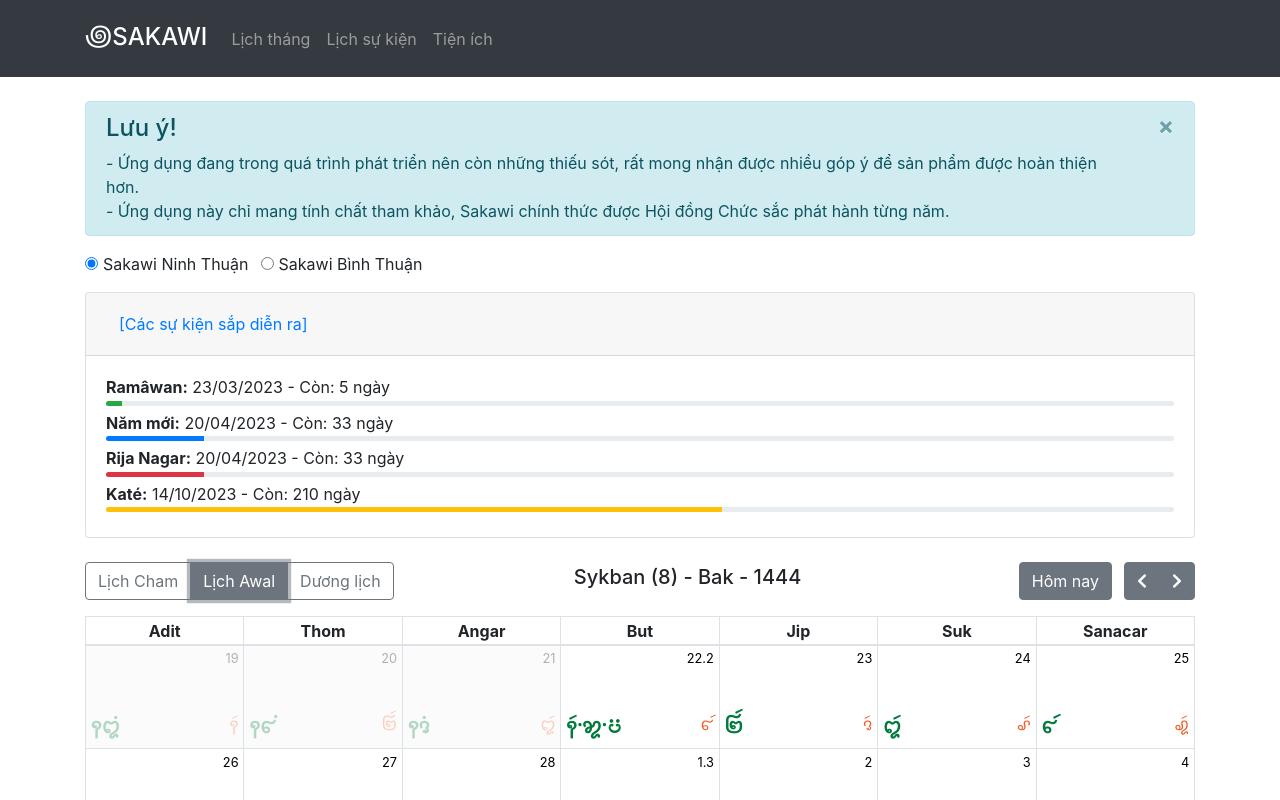
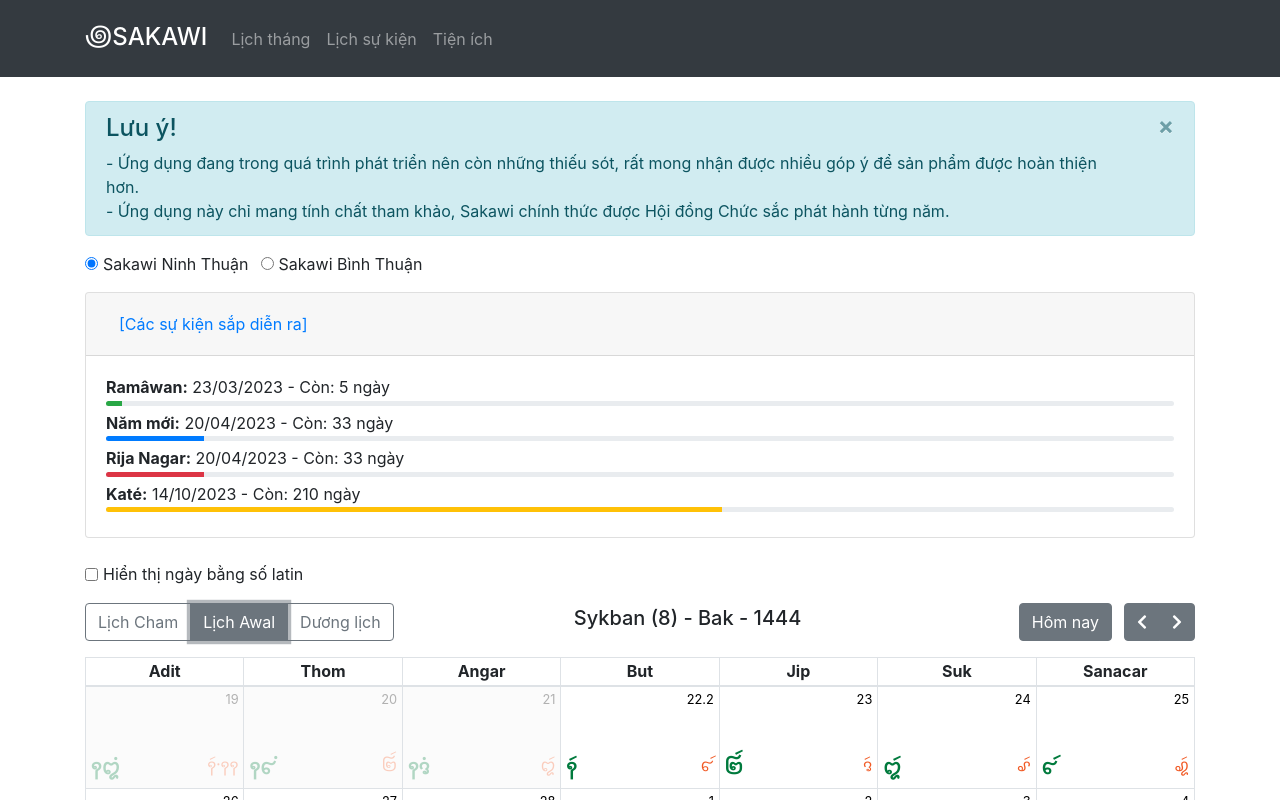
Before and after one commit to Tanginpantangin/sakawi-cham-web, a React (Create React App) app: page / in a window 1280 px wide. Both pictures are taken after a click on the button "Lịch Awal". Shown: the top 800 px of the page. Built offline with nearby package versions, Linux system fonts and the light colour scheme.

Commit message:
Add option to show/hide Latin Number Date

```diff
--- a/public/index.html
+++ b/public/index.html
@@ -18,7 +18,7 @@
       manifest.json provides metadata used when your web app is installed on a
       user's mobile device or desktop. See https://developers.google.com/web/fundamentals/web-app-manifest/
     -->
-  <link rel="manifest" href="%PUBLIC_URL%/manifest.json" />
+  <!-- <link rel="manifest" href="%PUBLIC_URL%/manifest.json" /> -->
   <title>Sakawi</title>
 </head>
 
--- a/src/components/dayDetails.tsx
+++ b/src/components/dayDetails.tsx
@@ -1,5 +1,5 @@
 import { Col, Row } from "react-bootstrap";
-import { AwalMonthEnum, displayIkasSarakName } from "../enums/enum";
+import { AwalMonthEnum, displayIkasSarakName, IkasSarakEnum } from "../enums/enum";
 import { AhierDate, AhierMonth } from "../model/AhierDate";
 import { AwalDate, AwalMonth } from "../model/AwalDate";
 import { SakawiType } from "../pages/monthCalendarPage";
@@ -16,6 +16,7 @@
     currentGregoryYear?: number;
     dayNumbersOfCurrentAhierMonth: number;
     dayNumbersOfCurrentAwalMonth: number;
+    showLatinNumberDate: boolean;
 }
 
 export const DayDetails = (props: DayDetailsProps) => {
@@ -50,9 +51,9 @@
     }
 
     let gregoryDateClass = 'gregory-date';
-    let ahierDateClass = 'ahier-date';
-    let awalDateClass = 'awal-date';
-    let ikasSarakMonthCellClass = 'ikasSarak-month-cell';
+    let ahierDateClass = 'ahier-date';//props.showLatinNumberDate ? 'ahier-date-latin-number' :
+    let awalDateClass = 'awal-date';//props.showLatinNumberDate ? 'awal-date-latin-number' :
+    let ikasSarakMonthCellClass = props.showLatinNumberDate ? '' : 'ikasSarak-month-cell';
 
     switch (props.sakawiType) {
         case "sakawiGregory":
@@ -75,9 +76,7 @@
     function displayGregoryDate(sakawiType: SakawiType, dateAhier: AhierDate, dateAwal: AwalDate, dateGregory: Date) {
         const monthGregogy = dateGregory.getMonth() + 1;
 
-        if (dateGregory.getDate() === 1 ||
-            (sakawiType === "sakawiAwal" && dateAwal.date === 1) ||
-            (sakawiType === "sakawiAhier" && dateAhier.date === 1)) {
+        if ((sakawiType === "sakawiAwal" && dateAwal.date === 1) || (sakawiType === "sakawiAhier" && dateAhier.date === 1)) {
             return dateGregory.getDate() + "." + monthGregogy;
         } else {
             return dateGregory.getDate();
@@ -85,52 +84,61 @@
     }
 
     function displayAhierDate(dateAhier: AhierDate) {
-        const bingun = 'ꩃ';
-        const klem = 'ꩌ';
+        const monthAhier = dateAhier.ahierMonth.month + 1;
+        const bingun = props.showLatinNumberDate ? '' : 'ꩃ';
+        const klem = props.showLatinNumberDate ? '\'' : 'ꩌ';
 
+        if (dateAhier.date === 1 && props.sakawiType !== 'sakawiAhier') {
+            return (
+                <label style={{ margin: 0 }} >{Helper.convertToChamDigitUnicode(dateAhier.date, props.showLatinNumberDate) + bingun + "." + Helper.convertToChamDigitUnicode(monthAhier, props.showLatinNumberDate)}</label>
+            )
+        } else {
             if (props.dayNumbersOfCurrentAhierMonth === 30) {
                 if (dateAhier.date <= 15) {
-                return Helper.convertToChamDigitUnicode(dateAhier.date) + bingun;
+                    return Helper.convertToChamDigitUnicode(dateAhier.date, props.showLatinNumberDate) + bingun;
                 } else {
-                return Helper.convertToChamDigitUnicode(dateAhier.date - 15) + klem;
+                    return Helper.convertToChamDigitUnicode(dateAhier.date - 15, props.showLatinNumberDate) + klem;
                 }
             } else {
                 if (dateAhier.date <= 14) {
                     if (dateAhier.date <= 5) {
-                    return Helper.convertToChamDigitUnicode(dateAhier.date) + bingun;
+                        return Helper.convertToChamDigitUnicode(dateAhier.date, props.showLatinNumberDate) + bingun;
                     } else {
-                    return Helper.convertToChamDigitUnicode(dateAhier.date + 1) + bingun;
+                        return Helper.convertToChamDigitUnicode(dateAhier.date + 1, props.showLatinNumberDate) + bingun;
                     }
                 } else {
-                return Helper.convertToChamDigitUnicode(dateAhier.date - 14) + klem;
+                    return Helper.convertToChamDigitUnicode(dateAhier.date - 14, props.showLatinNumberDate) + klem;
+                }
             }
         }
     };
 
     function displayAwalDate(dateAwal: AwalDate) {
         const monthAwal = dateAwal.awalMonth.month + 1;
-        const bingun = 'ꩃ';
-        const klem = 'ꩌ';
+        const bingun = props.showLatinNumberDate ? '' : 'ꩃ';
+        const klem = props.showLatinNumberDate ? '\'' : 'ꩌ';
 
-        if (dateAwal.date === 1) {
+        if (dateAwal.date === 1 && props.sakawiType !== 'sakawiAwal') {
             return (
                 <>
-                    <label style={{ margin: 0 }} >{Helper.convertToChamDigitUnicode(dateAwal.date) + bingun + "." + Helper.convertToChamDigitUnicode(monthAwal) + "."}</label>
-                    <label style={{ margin: 0 }} className={ikasSarakMonthCellClass}>{displayIkasSarakName(dateAwal.awalMonth.year.ikasSarak)}</label>
+                    <label style={{ margin: 0 }} >{Helper.convertToChamDigitUnicode(dateAwal.date, props.showLatinNumberDate) + bingun + "." + Helper.convertToChamDigitUnicode(monthAwal, props.showLatinNumberDate) + "."}</label>
+                    <label style={{ margin: 0 }} className={ikasSarakMonthCellClass}>
+                        {props.showLatinNumberDate ? IkasSarakEnum[dateAwal.awalMonth.year.ikasSarak] : displayIkasSarakName(dateAwal.awalMonth.year.ikasSarak)}
+                    </label>
                 </>
             )
         } else {
             if (props.dayNumbersOfCurrentAwalMonth === 30) {
                 if (dateAwal.date <= 15) {
-                    return Helper.convertToChamDigitUnicode(dateAwal.date) + bingun;
+                    return Helper.convertToChamDigitUnicode(dateAwal.date, props.showLatinNumberDate) + bingun;
                 } else {
-                    return Helper.convertToChamDigitUnicode(dateAwal.date - 15) + klem;
+                    return Helper.convertToChamDigitUnicode(dateAwal.date - 15, props.showLatinNumberDate) + klem;
                 }
             } else {
                 if (dateAwal.date <= 14) {
-                    return Helper.convertToChamDigitUnicode(dateAwal.date) + bingun;
+                    return Helper.convertToChamDigitUnicode(dateAwal.date, props.showLatinNumberDate) + bingun;
                 } else {
-                    return Helper.convertToChamDigitUnicode(dateAwal.date - 14) + klem;
+                    return Helper.convertToChamDigitUnicode(dateAwal.date - 14, props.showLatinNumberDate) + klem;
                 }
             }
         }
--- a/src/components/monthAwal.tsx
+++ b/src/components/monthAwal.tsx
@@ -6,9 +6,10 @@
 import { DayDetails } from "./dayDetails";
 
 interface MonthAwalProps {
-    matrixSakawi: MatrixCalendarType[],
-    fullSakawi: FullCalendarType[],
-    currentAwalMonthMatrix: MatrixCalendarType
+    matrixSakawi: MatrixCalendarType[];
+    fullSakawi: FullCalendarType[];
+    currentAwalMonthMatrix: MatrixCalendarType;
+    showLatinNumberDate: boolean;
 }
 
 export const MonthAwal = (props: MonthAwalProps) => {
@@ -47,6 +48,7 @@
                 currentAwalMonth={props.currentAwalMonthMatrix.awalMonth}
                 dayNumbersOfCurrentAhierMonth={dayNumbersOfCurrentAhierMonth}
                 dayNumbersOfCurrentAwalMonth={dayNumbersOfCurrentAwalMonth}
+                showLatinNumberDate={props.showLatinNumberDate}
             />
         );
 
--- a/src/components/monthCalendar.tsx
+++ b/src/components/monthCalendar.tsx
@@ -1,12 +1,12 @@
 import React, { useState } from "react";
-import { Col, Container, Row } from "react-bootstrap";
+import { Col, Container, Form, Row } from "react-bootstrap";
 import { AhierMonthEnum, GuecTypeEnum, GuenTypeEnum, IkasSarakEnum, NasakEnum } from "../enums/enum";
 import { AhierMonth } from "../model/AhierDate";
 import { AwalMonth } from "../model/AwalDate";
 import { FullCalendarType } from "../model/FullCalendarType";
 import { MatrixCalendarType } from "../model/MatrixCalendarType";
+import { SakawiType } from "../pages/monthCalendarPage";
 import Helper from "../utility/helper";
-import { SakawiType } from "../pages/monthCalendarPage";
 import { MonthAhier } from "./monthAhier";
 import { MonthAwal } from "./monthAwal";
 import { MonthGregory } from "./monthGregory";
@@ -41,6 +41,7 @@
     const [currentAwalMonthMatrix, setCurrentAwalMonthMatrix] = useState<MatrixCalendarType>(initialMatrixCalendarType);
     const [currentGregoryMonth, setCurrentGregoryMonth] = useState(new Date().getMonth());
     const [currentGregoryYear, setCurrentGregoryYear] = useState(new Date().getFullYear());
+    const [showLatinNumberDate, setShowLatinNumberDate] = useState(false);
 
     React.useEffect(() => {
         function init() {
@@ -119,6 +120,21 @@
     return (
         <Container>
             <Row>
+                <Col md={4}>
+                    <Form>
+                        <div className="mb-3">
+                            <Form.Check
+                                inline
+                                type={"checkbox"}
+                                label={`Hiển thị ngày bằng số latin`}
+                                checked={showLatinNumberDate}
+                                onChange={() => setShowLatinNumberDate(!showLatinNumberDate)}
+                            />
+                        </div>
+                    </Form>
+                </Col>
+            </Row>
+            <Row>
                 <MonthNavigation
                     sakawiType={sakawiType}
                     currentAhierMonth={currentAhierMonthMatrix.ahierMonth}
@@ -138,6 +154,7 @@
                             matrixSakawi={props.matrixSakawi}
                             fullSakawi={props.fullSakawi}
                             currentAhierMonthMatrix={currentAhierMonthMatrix}
+                            showLatinNumberDate={showLatinNumberDate}
                         />
                     }
                     {sakawiType === 'sakawiAwal' &&
@@ -145,6 +162,7 @@
                             matrixSakawi={props.matrixSakawi}
                             fullSakawi={props.fullSakawi}
                             currentAwalMonthMatrix={currentAwalMonthMatrix}
+                            showLatinNumberDate={showLatinNumberDate}
                         />
                     }
                     {sakawiType === 'sakawiGregory' &&
@@ -153,6 +171,7 @@
                             fullSakawi={props.fullSakawi}
                             currentGregoryMonth={currentGregoryMonth ?? 0}
                             currentGregoryYear={currentGregoryYear ?? new Date().getFullYear()}
+                            showLatinNumberDate={showLatinNumberDate}
                         />
                     }
                 </Col>
--- a/src/utility/helper.ts
+++ b/src/utility/helper.ts
@@ -586,7 +586,11 @@
         return daysGap;
     }
 
-    static convertToChamDigitUnicode(latinNumber: number) {
+    static convertToChamDigitUnicode(latinNumber: number, showLatinNumer: boolean = false) {
+        if (showLatinNumer) {
+            return latinNumber;
+        }
+
         const ChamDigitArr = ['꩐', '꩑', '꩒', '꩓', '꩔', '꩕', '꩖', '꩗', '꩘', '꩙'];
         const EnglishDigits = '0123456789';
         const reg = new RegExp('[' + EnglishDigits + ']', 'g');
```
Also changed, not shown: src/components/monthAhier.tsx (+5 -3 lines), src/components/monthGregory.tsx (+6 -4 lines). Lines whose indentation alone changed are shown as unchanged.
